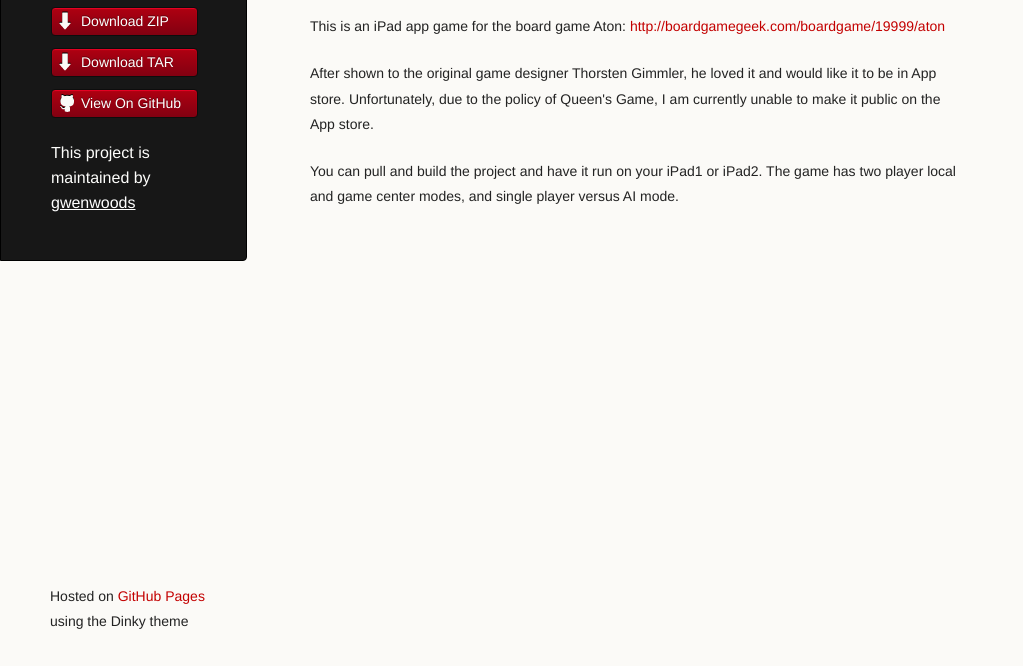
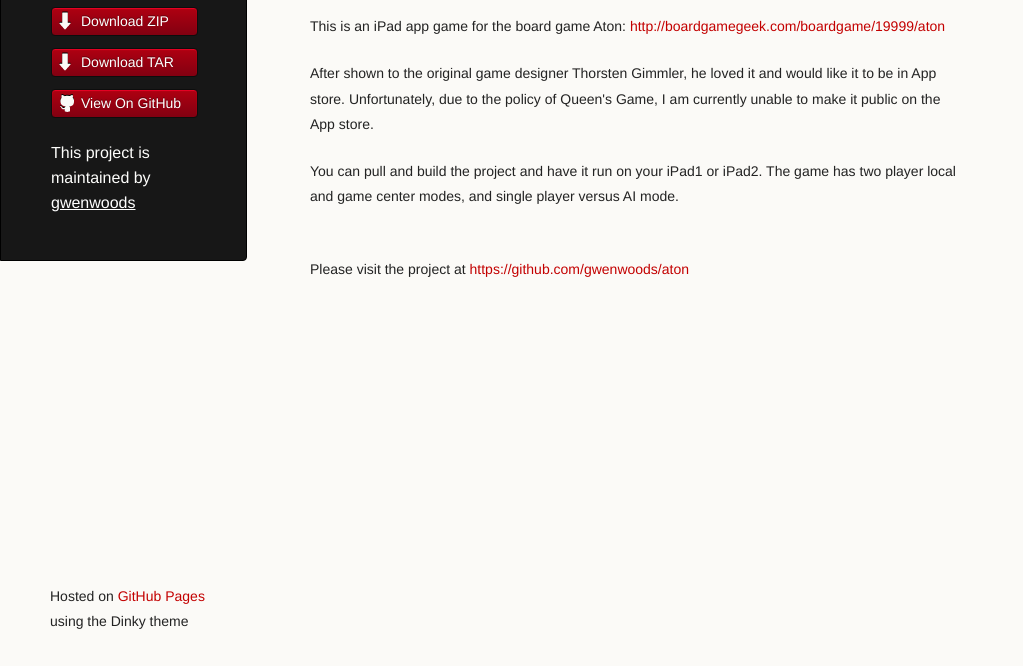
Before and after one commit to gwenwoods/Aton, a plain HTML site: page index.html in a window 1280 px wide. Shown: the part 134-800 px from the top of the page, without its empty margins (0-1023 px from the left). Drawn offline with Linux system fonts and the light colour scheme.

Commit message:
Update index.html

```diff
--- a/index.html
+++ b/index.html
@@ -40,6 +40,10 @@
 <p>After shown to the original game designer Thorsten Gimmler, he loved it and would like it to be in App store. Unfortunately, due to the policy of Queen's Game, I am currently unable to make it public on the App store.</p>
 
 <p>You can pull and build the project and have it run on your iPad1 or iPad2. The game has two player local and game center modes, and single player versus AI mode.</p>
+
+</br>
+<p>Please visit the project at <a href="https://github.com/gwenwoods/aton">https://github.com/gwenwoods/aton</a></p>
+
       </section>
       <footer>
         <p><small>Hosted on <a href="http://pages.github.com">GitHub Pages</a> using the Dinky theme</small></p>
```
